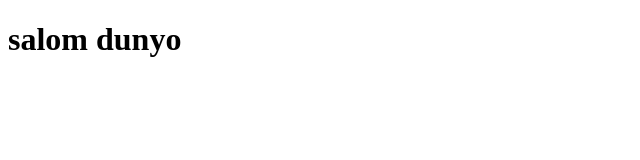
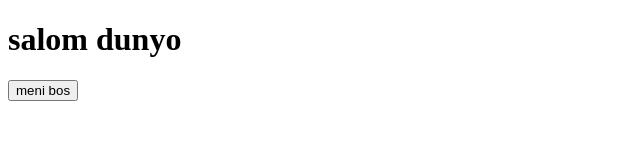
Before and after one commit to diyorbekaminov1999-lgtm/branching, a plain HTML site: page index.html in a window 1280 px wide. Shown: the whole page, without its empty margins (0-640 px from the left). Drawn offline with Linux system fonts and the light colour scheme.

Commit message:
button qo'shildi

```diff
--- a/index.html
+++ b/index.html
@@ -7,5 +7,6 @@
 </head>
 <body>
     <h1>salom dunyo</h1>
+    <button>meni bos</button>
 </body>
 </html>
```
